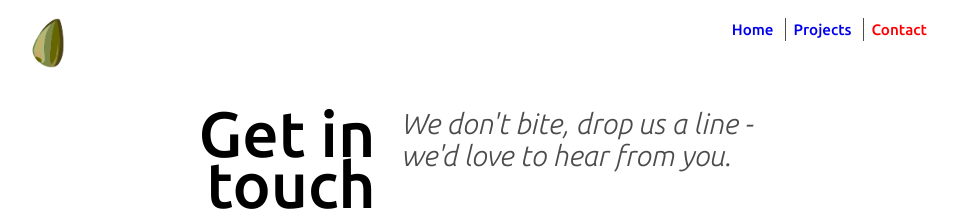
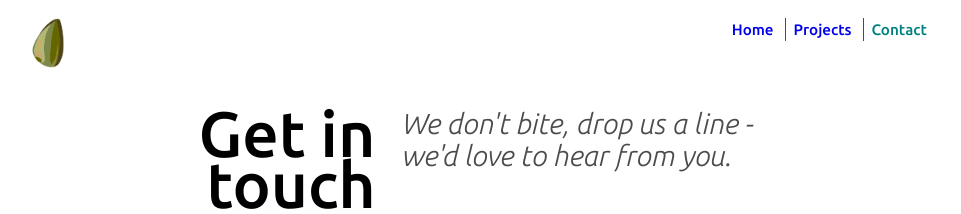
Before and after one commit to s33dco/s33dsite, a Jekyll site: the page built from contact/index.html, in a window 1280 px wide. Shown: the top 214 px of the page, without its empty margins (160-1121 px from the left). Built offline with Jekyll 4.4.1, drawn with Linux system fonts in a browser that asks for light colours; nearby versions of some CDN libraries.

Commit message:
active menu item

```diff
--- a/_includes/nav-links.html
+++ b/_includes/nav-links.html
@@ -1,7 +1,7 @@
 <li class='{% if page.url=="/" %}active{% endif %}'>
 	<a href="/">Home</a>
 </li>
-<li class='{% if page.url=="/projects/" or page.active=="projects" %}active{% endif %}'>
+<li class='{% if page.url contains "projects" %}active{% endif %}'>
 	<a href="/projects">Projects</a>
 </li>
 <li class='{% if page.url=="/contact/" %}active{% endif %}'>
--- a/_posts/2017-11-11-banco.html
+++ b/_posts/2017-11-11-banco.html
@@ -8,8 +8,6 @@ permalink: /projects/banco
 gem: https://rubygems.org/gems/banco
 repo: https://github.com/s33dco/banco
 site:
-heroku:
-active: projects
 ---
 
 <p>A bank statement analyizer written in Ruby and run from the command line. CSV in, understanding out.</p>
--- a/_posts/2018-1-21-coop.html
+++ b/_posts/2018-1-21-coop.html
@@ -7,8 +7,6 @@ description: A Rails app to manage and administer housing Co-ops.
 permalink: /projects/coop
 repo: https://github.com/s33dco/housing-coop
 site:
-heroku:
-active: projects
 ---
 <p>A Rails app to manage and administer housing Co-ops.</p>
 
--- a/_posts/2018-2-14-bazaar.html
+++ b/_posts/2018-2-14-bazaar.html
@@ -7,8 +7,6 @@ description: A multi-vendor business to consumer ecommerce platform written in r
 permalink: /projects/bazaar
 repo:
 site:
-heroku:
-active: projects
 ---
 
 <p>A multi-vendor business to consumer ecommerce platform written in rails.</p>
--- a/css/main.css
+++ b/css/main.css
@@ -128,8 +128,7 @@
   }
 
   .header-nav li.active a{
-    font-style: bold;
-    color: red;
+    color: teal;
   }
 
 /*--------------------------------END-*/
```
Also changed, not shown: 1 other file.
